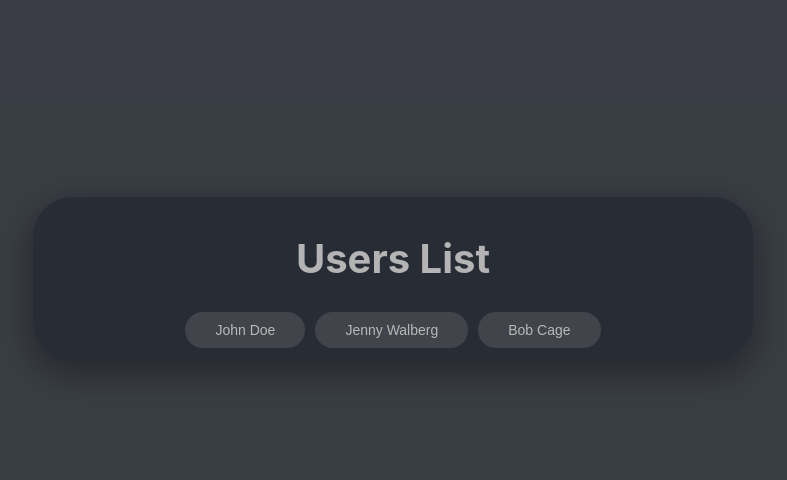
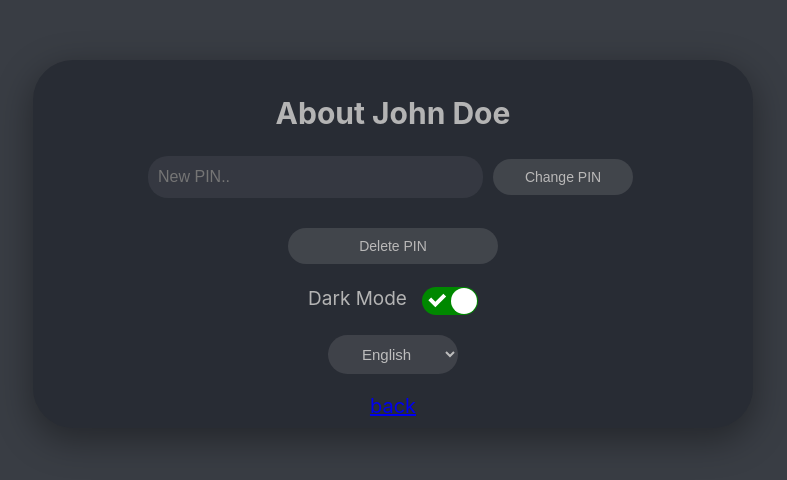
Before and after one commit to hadya286/ReactTodos, a React (Create React App) app: page /users/about/1 in a window 1280 px wide. Shown: the part 156-636 px from the top of the page, without its empty margins (247-1034 px from the left). Built offline with nearby package versions, Linux system fonts and the light colour scheme; data requests are answered from the project's data file.

Commit message:
task2 completed

```diff
--- a/db.json
+++ b/db.json
@@ -3,7 +3,7 @@
     {
       "id": 1,
       "name": "John Doe",
-      "pin": 1234,
+      "pin": "",
       "preference": [
         "dark",
         "en"
@@ -62,7 +62,7 @@
     {
       "id": 2,
       "name": "Jenny Walberg",
-      "pin": 1234,
+      "pin": "123",
       "preference": [
         "light",
         "en"
@@ -123,7 +123,7 @@
     {
       "id": 3,
       "name": "Bob Cage",
-      "pin": 1234,
+      "pin": "1234",
       "preference": [
         "light",
         "ar"
--- a/src/App.css
+++ b/src/App.css
@@ -27,7 +27,6 @@ button.btn {
 button.btn2 {
   padding-left: 15px;
   padding-right: 15px;
-
 }
 
 /* previous, next buttons */
@@ -47,7 +46,9 @@ button.btn2 {
   width: 700px;
   float: left;
   border-radius: 2em;
-  box-shadow: 0px 11px 35px 2px rgba(0, 0, 0, 0.35)
+  box-shadow: 0px 11px 35px 2px rgba(0, 0, 0, 0.35);
+  /* //if not loggedin is true => blur
+  //else "" */
 }
 
 .singleTodo {
@@ -81,7 +82,7 @@ button.btn2 {
   color: #555;
 }
 #light .aStyle:hover {
-  color: rgb(179, 178, 178)
+  color: rgb(179, 178, 178);
 }
 
 #light input {
@@ -94,7 +95,8 @@ button.btn2 {
 }
 
 #light .btn {
-    background-color: rgba(179, 173, 165, 0.664);}
+  background-color: rgba(179, 173, 165, 0.664);
+}
 
 #light .btn:hover {
   background-color: rgba(240, 235, 223, 0.808);
@@ -114,7 +116,7 @@ background-color: rgba(230, 226, 219, 0.808);
 }
 
 #light .todoText {
-  color:rgb(71, 71, 71);
+  color: rgb(71, 71, 71);
 }
 
 #light .switch label {
@@ -126,7 +128,6 @@ background-color: rgba(230, 226, 219, 0.808);
   color: rgb(71, 71, 71);
 }
 /* /////////////////////////////////////////////////////////// */
-
 
 #dark {
   background-color: #282c34ea;
@@ -145,7 +146,7 @@ background-color: rgba(230, 226, 219, 0.808);
   color: rgb(153, 153, 153);
 }
 #dark .aStyle:hover {
-  color: rgb(179, 178, 178)
+  color: rgb(179, 178, 178);
 }
 
 #dark input {
@@ -191,7 +192,7 @@ background-color: rgba(230, 226, 219, 0.808);
   color: rgb(180, 180, 180);
 }
 
-#dark .dropdown{
+#dark .dropdown {
   background-color: #44474ed7;
   color: rgb(189, 189, 189);
 }
@@ -199,6 +200,7 @@ color: rgb(180, 180, 180);
 
 .switch {
   display: flex;
+  justify-content: center;
   margin-top: -20px;
   margin-left: 10px;
   margin-right: 10px;
@@ -213,15 +215,14 @@ color: rgb(180, 180, 180);
   position: "relative";
   bottom: "0";
   padding-bottom: 40px;
-  margin-right: 15px
+  margin-right: 15px;
 }
 
 .aStyle {
   text-decoration: none;
-
 }
 
-.aStyle:hover{
+.aStyle:hover {
   cursor: pointer;
 }
 
@@ -259,7 +260,7 @@ input {
   padding-left: 30px;
   padding-right: 30px;
   padding-bottom: 10px;
-    padding-top: 10px
+  padding-top: 10px;
 }
 
 option {
@@ -270,7 +271,6 @@ option {
   min-height: 1.2em;
   padding: 0px 2px 1px;
 }
-
 
 #ar form.todoform {
   flex-direction: row-reverse;
@@ -285,38 +285,39 @@ option {
   flex-direction: row-reverse;
 }
 
-/* #ar .modalInput{
-  display: flex;
-  flex-direction: row-reverse;
-} */
-
-.modal-content{
-  height:auto;
+.modal-content {
+  height: auto;
   width: 650px;
-  padding-bottom:25px;
+  padding-bottom: 25px;
   position: absolute;
   background-color: inherit;
-  top:50%;
-  left:50%;
+  top: 50%;
+  left: 50%;
   z-index: 11;
-  transform:translate(-50%, -50%);
+  transform: translate(-50%, -50%);
   border: 1px;
   align-items: center;
   font-size: 20px;
   border-radius: 2em;
-  box-shadow: 0px 11px 35px 2px rgba(0, 0, 0, 0.35);
+  box-shadow: 0px 11px 75px 12px rgba(0, 0, 0, 0.35);
 }
 
-
-.modal-background{
-  position: fixed;
+.modal-background {
+  position: relative;
   top: 0;
   left: 0;
   z-index: 10;
-    width: 100vw;
-    height: 100vh;
+  width: 100%;
+  height: 100%;
   background-color: rgba(0, 0, 0, 0.4);
   backdrop-filter: blur(15px);
+}
+
+.blurCard {
+  z-index: 10;
+  /* background-color: rgba(0, 0, 0, 0.4); */
+  filter: blur(10px);
+  /* backdrop-filter: blur(15px); */
 }
 
 .userLink {
@@ -325,7 +326,6 @@ option {
 
 .userList {
   display: flex;
-
 }
 
 #ar .userList {
@@ -338,3 +338,9 @@ position: fixed;
   top: 10px;
   right: 10px;
 }
+
+.pinForm {
+  display: flex;
+  width: 70%;
+  margin-bottom: 60px;
+}
--- a/src/App.jsx
+++ b/src/App.jsx
@@ -2,6 +2,7 @@ import React, {useContext, useEffect} from "react"
 import {BrowserRouter as Router, Route, Routes} from "react-router-dom"
 import "./App.css"
 import {Card} from "./Components/Card"
+import About from "./Pages/About"
 import ThemeContext from "./Context/themeContext"
 import TodosContext from "./Context/todosContext"
 import UserTab from "./Components/UserTab"
@@ -18,11 +19,13 @@ function App() {
   return (
     <Router>
       <div className="App" id={theme}>
-        <UserTab />
+        {/* <UserTab /> */}
 
         {/* routes replaces switch */}
         <Routes>
+          <Route path="/" element={<UserTab />} />
           <Route path="/users/:id" element={<Card />} />
+          <Route path="/users/about/:id" element={<About />} />
         </Routes>
       </div>
     </Router>
--- a/src/Components/Card.jsx
+++ b/src/Components/Card.jsx
@@ -1,6 +1,7 @@
 import React from "react"
+// import FaUserAlt
 import {useContext, useEffect} from "react"
-import {useParams} from "react-router-dom"
+import {useParams, Link} from "react-router-dom"
 import ThemeContext from "../Context/themeContext"
 import TodosContext from "../Context/todosContext"
 
@@ -9,10 +10,11 @@ import Pagination from "./Pagination"
 import Posts from "./Posts"
 import ThemeSwitch from "./ThemeSwitch"
 import UserPin from "./UserPin"
+import UserTab from "./UserTab"
 
 export const Card = () => {
   const {lang, fetchTheme} = useContext(ThemeContext)
-  const {loggedIn, setLoggedIn, searchName, getCurrentUser} =
+  const {loggedIn, setLoggedIn, searchName, fetchUsers, login, getCurrentUser} =
     useContext(TodosContext)
 
   // The useParams hook returns an object of key/value pairs of the dynamic params from the current URL that were matched by the <Route path>
@@ -27,15 +29,18 @@ export const Card = () => {
   }, [id])
 
   useEffect(() => {
-    console.log(id)
     fetchTheme(getCurrentUser(id))
 
     // eslint-disable-next-line
   }, [id])
 
   return (
+    <>
+      <UserTab />
+
       <div className="card" id={lang}>
         {!loggedIn && <UserPin id={id} />}
+        <div className={!loggedIn && "blurCard"}>
           {/* if not loggedin => pin component <UserPin> is displayed */}
 
           <h1 className="card-header">
@@ -55,6 +60,13 @@ export const Card = () => {
 
           {/* Switch for theme and language */}
           <ThemeSwitch />
+
+          <Link className="btn" to={`/users/about/${id}`}>
+            O
+          </Link>
         </div>
+        {/* {!loggedIn && </div>} */}
+      </div>
+    </>
   )
 }
--- a/src/Components/UserPin.jsx
+++ b/src/Components/UserPin.jsx
@@ -20,7 +20,7 @@ function UserPin() {
 
   return (
     <>
-      <div className="modal-background"></div>
+      {/* <div className="modal-background"></div> */}
       <div className="modal-content">
         <h2 className="card-header">
           {lang === "en"
--- a/src/Components/UserTab.jsx
+++ b/src/Components/UserTab.jsx
@@ -12,15 +12,15 @@ export const UserTab = () => {
       <h1 className="card-header">
         {lang === "en" ? "Users List" : "قائمة المستخدمين"}
       </h1>
-      {/* three links react router links that leeads to 3 users */}
 
       <div className="userList">
         {users.map((user) => (
-          <Link className="userLink" to={`/users/${user.id}`}>
+          <Link key={user.id} className="userLink" to={`/users/${user.id}`}>
             <button className="btn">{`${user.name}`}</button>
           </Link>
         ))}
 
+        {/* three links react router links that leads to 3 users */}
         {/* <Link className="userLink" to="/users/1">
           <button className="btn">
             {lang === "en" ? "User 1" : "المستخدم ١"}
--- a/src/Context/todosContext.js
+++ b/src/Context/todosContext.js
@@ -1,16 +1,20 @@
-import axios from "axios"
-import {createContext, useState} from "react"
+import axios from 'axios'
+import { createContext, useEffect, useState } from 'react'
 
 const TodosContext = createContext()
 
-export const TodosProvider = ({children}) => {
+
+
+export const TodosProvider = ({ children }) => {
    // eslint-disable-next-line
    const [users, setUsers] = useState([])
+
+   const [loading, setLoading] = useState(true)
 
    // set todos for the user
    const [todos, setTodos] = useState([])
    const [loggedIn, setLoggedIn] = useState(false) // this is the state for the login page
-  const [todo, setTodo] = useState("") // this is the state for the input field
+   const [todo, setTodo] = useState('') // this is the state for the input field
    const [editId, setEditId] = useState(0) // this is the state for the edit button
 
    const [currentPage, setCurrentPage] = useState(1) // this is the state for which page we are on
@@ -19,11 +23,17 @@ export const TodosProvider = ({children}) => {
    const indexOfLastPost = currentPage * postsPerPage // variable to get to the last todo
    const indexOfFirstPost = indexOfLastPost - postsPerPage // variable to get to the first todo in the page
    const currentPosts = todos.slice(indexOfFirstPost, indexOfLastPost)
+   useEffect(() => {
+     fetchUsers()
+      // eslint-disable-next-line
+   }, [])
 
    // function to fetch the users from json server at localhost:3001/users using axios
    const fetchUsers = async () => {
-    const response = await axios.get("http://localhost:3001/users")
+      setLoading(true)
+      const response = await axios.get('http://localhost:3001/users')
       setUsers(response.data)
+      setLoading(false)
    }
 
    const searchName = (id) => {
@@ -45,7 +55,6 @@ export const TodosProvider = ({children}) => {
    }
 
    const getCurrentUser = (id) => {
-    console.log(id)
       id = parseInt(id)
       return users.find((user) => user.id === id)
    }
@@ -53,7 +62,6 @@ export const TodosProvider = ({children}) => {
    // login function
    const login = (id, pin) => {
       id = parseInt(id)
-    pin = parseInt(pin)
       const user = users.find((user) => user.id === id && user.pin === pin)
       if (user) {
          setLoggedIn(true)
@@ -68,8 +76,8 @@ export const TodosProvider = ({children}) => {
          const updatedTodos = todos.map(
             (t) =>
                t.id === editTodo.id // we are searching for the (edited todo)
-            ? (t = {id: t.id, todo}) // we are replacing the todo with the new todo
-            : {id: t.id, todo: t.todo} // we are keeping the old todo by cloning them
+                  ? (t = { id: t.id, todo }) // we are replacing the todo with the new todo
+                  : { id: t.id, todo: t.todo } // we are keeping the old todo by cloning them
          )
 
          setTodos(updatedTodos) // setting our 'updatedTodos' list to the state
@@ -78,18 +86,18 @@ export const TodosProvider = ({children}) => {
          })
          // resesting the input field and the editId
          setEditId(0)
-      setTodo("")
+         setTodo('')
          return
       }
 
       // prevent from adding empty 'todo's, and add the 'todo' to the list
-    if (todo !== "") {
+      if (todo !== '') {
          // we are adding the 'todo' to the list by putting it in an object and spreading all the old todos using '...todos'
-      setTodos([{id: `${todo}-${Date.now()}`, todo}, ...todos])
+         setTodos([{ id: `${todo}-${Date.now()}`, todo }, ...todos])
          await axios.patch(`http://localhost:3001/users/${id}`, {
-        todos: [{id: `${todo}-${Date.now()}`, todo}, ...todos],
+            todos: [{ id: `${todo}-${Date.now()}`, todo }, ...todos],
          })
-      setTodo("") // resetting the input field
+         setTodo('') // resetting the input field
          //date.now(): to make unique id,
          // item1-1669192232407
          // item1-1669192241445
@@ -120,6 +128,19 @@ export const TodosProvider = ({children}) => {
    // pagination numbers
    const paginate = (pageNumber) => setCurrentPage(pageNumber)
 
+   const changePin = async (id, newPin) => {
+      id = parseInt(id)
+      // change also the user pin the the state
+      const user = users.find((user) => user.id === id)
+      if (user) {
+         user.pin = newPin
+      }
+
+      await axios.patch(`http://localhost:3001/users/${id}`, {
+         pin: newPin,
+      })
+   }
+
    return (
       <TodosContext.Provider
          value={{
@@ -137,6 +158,7 @@ export const TodosProvider = ({children}) => {
             users,
             loggedIn,
             setLoggedIn,
+            loading,
             // functions
             handleSubmit,
             handleDelete,
@@ -147,6 +169,7 @@ export const TodosProvider = ({children}) => {
             login,
             fetchUsers,
             getCurrentUser,
+            changePin,
          }}
       >
          {children}
--- a/src/Pages/About.jsx
+++ b/src/Pages/About.jsx
@@ -1,9 +1,64 @@
-import {useContext} from "react"
+import {useContext, useState} from "react"
 import ThemeContext from "../Context/themeContext"
-import {Link} from "react-router-dom"
+import {Link, useParams} from "react-router-dom"
+import TodosContext from "../Context/todosContext"
+import ThemeSwitch from "../Components/ThemeSwitch"
 
 const About = () => {
-  return <Link>User1</Link>
+  const [newPin, setNewPin] = useState("")
+  const {lang} = useContext(ThemeContext)
+  const {searchName, changePin} = useContext(TodosContext)
+  const {id} = useParams()
+
+  return (
+    <div className="card">
+      <h2 className="card-header">
+        {lang === "en" ? `About ${searchName(id)}` : `${searchName(id)} عن`}
+      </h2>
+      <form
+        className="pinForm"
+        onSubmit={(e) => {
+          e.preventDefault()
+          if (newPin !== "") {
+            changePin(id, newPin)
+            setNewPin("")
+          }
+        }}
+      >
+        <input
+          className="todo"
+          type="password"
+          value={newPin}
+          id="myInput"
+          placeholder={lang === "ar" ? "كلمة مرور جديدة" : "New PIN.."}
+          onChange={(e) => setNewPin(e.target.value)}
+          dir={lang === "ar" ? "rtl" : "ltr"}
+        />
+        <button
+          className="btn"
+          type="submit"
+          style={{width: "30%", marginLeft: "10px"}}
+        >
+          {lang === "ar" ? "تغيير كلمة المرور" : "Change PIN"}
+        </button>
+      </form>
+      <button
+        className="btn"
+        type="submit"
+        onClick={() => {
+          changePin(id, "")
+          alert("PIN deleted")
+        }}
+        style={{width: "30%", marginTop: "-30px"}}
+      >
+        {lang === "ar" ? "الغاء كلمة المرور" : "Delete PIN"}
+      </button>
+      <div style={{marginTop: "40px"}}>
+        <ThemeSwitch />
+      </div>
+      <Link to={`/users/${id}`}>back</Link>
+    </div>
+  )
 }
 
 export default About
```
Also changed, not shown: 1 other file (tests, documents, lock files or other folders). Lines whose indentation alone changed are shown as unchanged.
